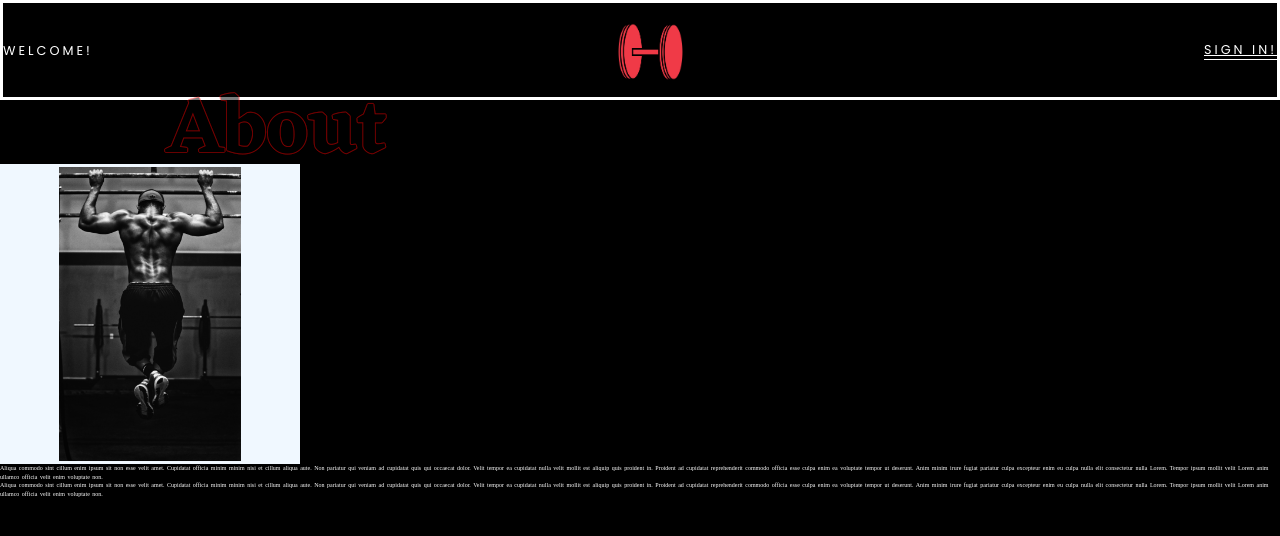
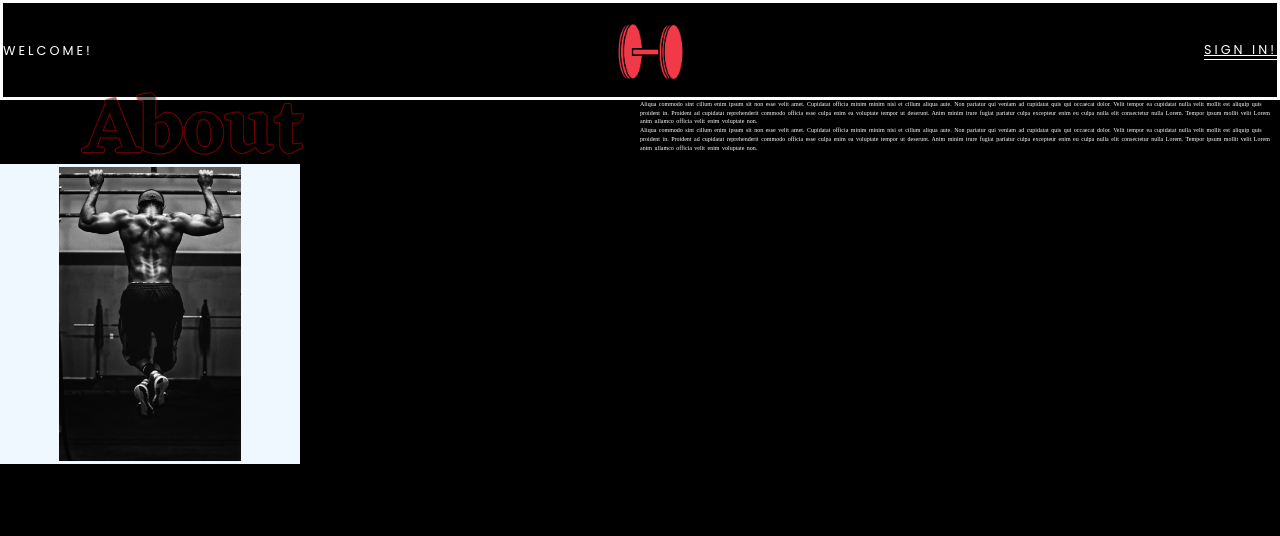
Before and after one commit to ChrisCodeCole/temp-dotnet-cra, a React (Create React App) app: page / in a window 1280 px wide. Shown: the top 536 px of the page. Built offline with nearby package versions, Linux system fonts and the light colour scheme; a web font is replaced by a local one.

Commit message:
add grid css

```diff
--- a/src/containers/About1/About1.js
+++ b/src/containers/About1/About1.js
@@ -10,10 +10,17 @@ const About1 = () => {
 		<div className={classes.about1Container}>
 			<NavBar />
 			<div className={classes.about1Content}>
-				<Header headerText='About' />
-				<Image />
-				<Description />
-				<Description />
+				<div
+					className='headerImage'
+					style={{ gridArea: 'headerImage' }}
+				>
+					<Header headerText='About' style={{ gridArea: 'header' }} />
+					<Image style={{ gridArea: 'image' }} />
+				</div>
+				<div className='textInfo' style={{ gridArea: 'textInfo' }}>
+					<Description style={{ gridArea: 'name' }} />
+					<Description style={{ gridArea: 'text' }} />
+				</div>
 			</div>
 			{/* <div className={classses.about1Content}>
                 <Description />
--- a/src/containers/About1/About1.module.css
+++ b/src/containers/About1/About1.module.css
@@ -3,3 +3,29 @@
 	width: 100vw;
 	height: 100vh;
 }
+
+.about1Content {
+	display: grid;
+	grid-template-columns: repeat(2, 50%);
+	grid-template-rows: auto;
+	grid-template-areas: 'headerImage textInfo';
+}
+
+.headerImage {
+	display: grid;
+	grid-template-columns: repeat(4, 25%);
+	grid-template-rows: auto;
+	grid-template-areas:
+		'. header header .'
+		'. image image .';
+}
+
+.textInfo {
+	display: grid;
+	grid-template-columns: repeat(4, 25%);
+	grid-template-rows: auto;
+	grid-template-areas:
+		'. . . .'
+		'name . . .'
+		'text text text text';
+}
```
